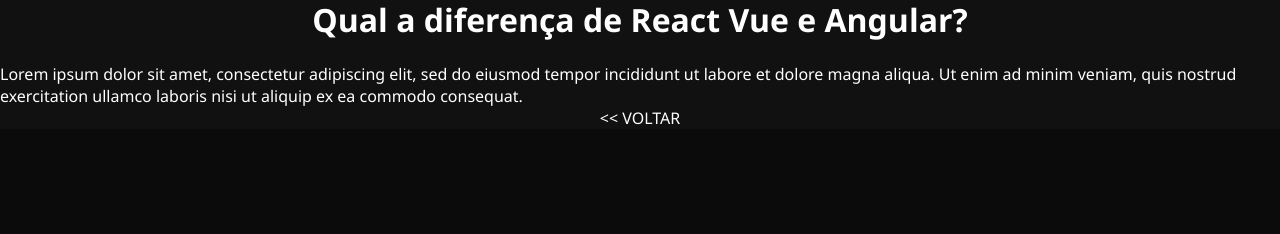
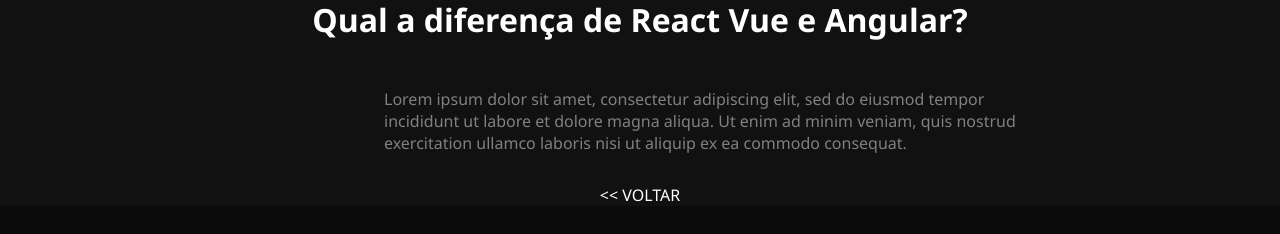
Before and after one commit to Genesses12/CriandoBlog, an Angular app: page /content/1 in a window 1280 px wide. Shown: the part 429-663 px from the top of the page. Built offline with nearby package versions, Linux system fonts and the light colour scheme.

Commit message:
correção de bug

```diff
--- a/src/app/pages/content/content.component.css
+++ b/src/app/pages/content/content.component.css
@@ -23,5 +23,12 @@
 
 }
 .content_description > p{
-    color: red;
-}
+    display: flex;
+    justify-content: center;
+    align-items: center;
+    margin-top: 25px;
+    margin-bottom: 30px;
+    color: gray;
+    max-width: 50%;
+    margin-left: 30%;
+};
--- a/src/app/pages/content/content.component.html
+++ b/src/app/pages/content/content.component.html
@@ -5,9 +5,9 @@
     <div class="content__title">
         <h1>{{contentTitle}}</h1>
     </div>
-    <div class="content_description"><br></div>
-
-{{contentDescricao}}
+    <div class="content_description"><br>
+        <p>{{contentDescricao}}</p>
+    </div>
 
         <a [routerLink]="['']"><< VOLTAR</a>
 </div>
```
